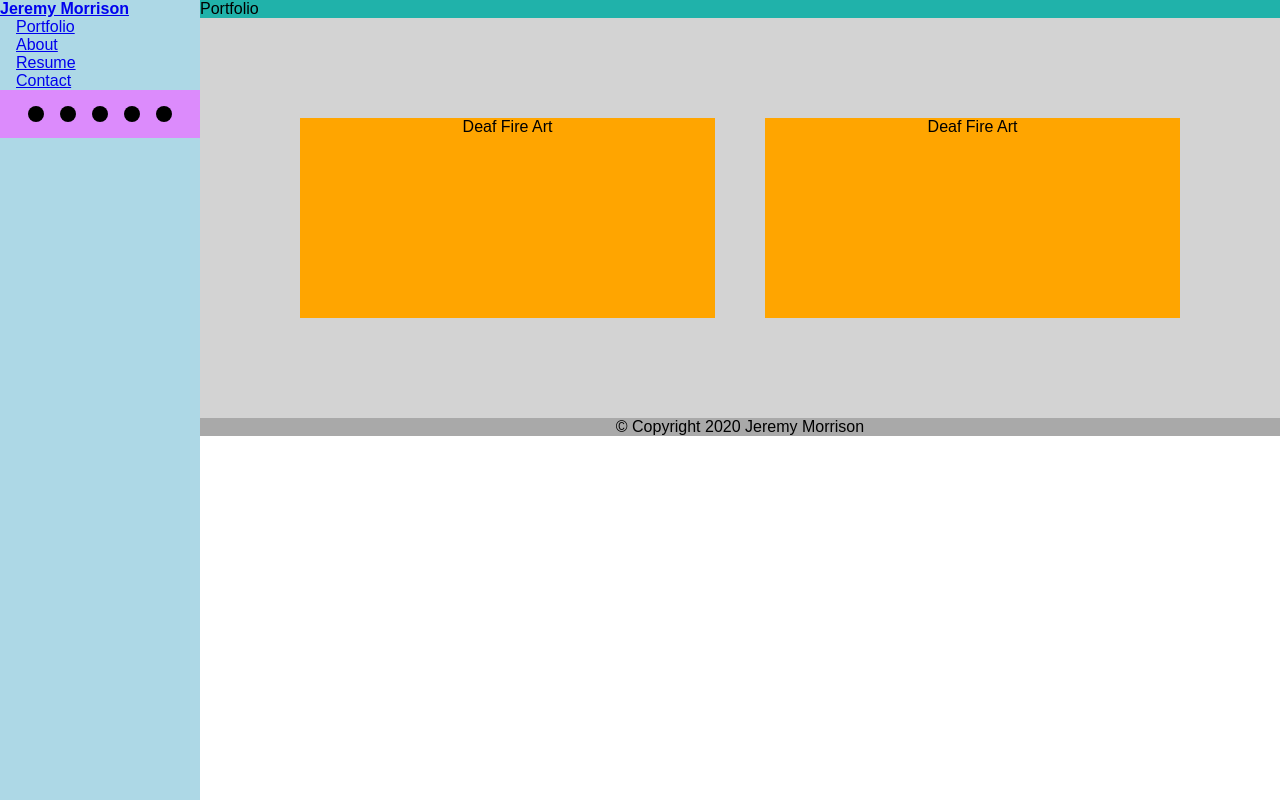
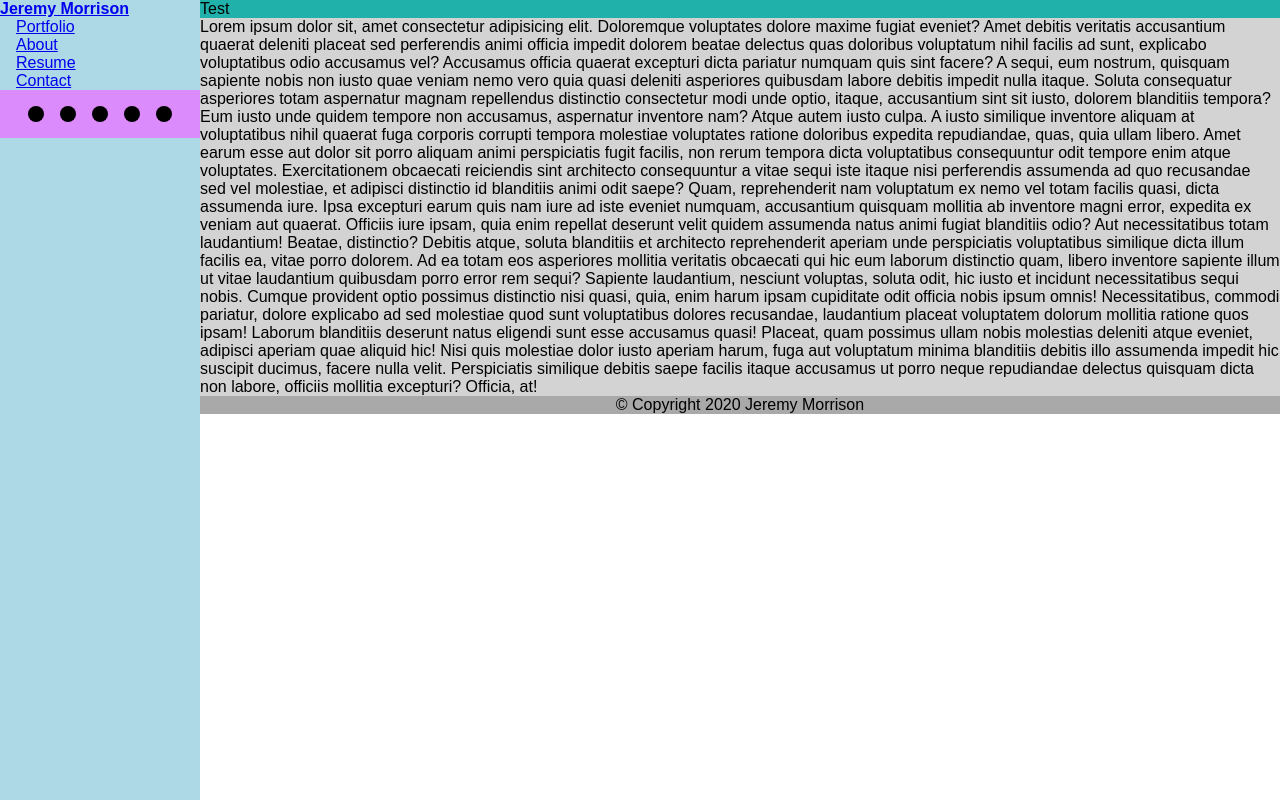
Before and after one commit to jemorriso/jeremymorrison.ca, a React (Create React App) app: page /portfolio/1 in a window 1280 px wide. Built offline with nearby package versions, Linux system fonts and the light colour scheme.

Commit message:
Add PortfolioItemDetail component and router logic

```diff
--- a/src/App.js
+++ b/src/App.js
@@ -12,6 +12,7 @@ import Portfolio from './components/Portfolio';
 import Resume from './components/Resume';
 import Contact from './components/Contact';
 import Landing from './components/Landing';
+import PortfolioItemDetail from './components/PortfolioItemDetail';
 
 import './css/reset.css';
 
@@ -68,6 +69,10 @@ class App extends React.Component {
               <Route path="/about">
                 <About />
               </Route>
+              {/* TODO: clean up routing order */}
+              <Route path="/portfolio/:portfolioDetail">
+                <PortfolioItemDetail />
+              </Route>
               <Route path="/portfolio">
                 <Portfolio />
               </Route>
--- a/src/components/Portfolio.js
+++ b/src/components/Portfolio.js
@@ -1,6 +1,13 @@
 import React from 'react';
 import styled from 'styled-components';
 import { v4 as uuidv4 } from 'uuid';
+import {
+  BrowserRouter as Router,
+  Switch,
+  Link,
+  Route,
+  useRouteMatch,
+} from 'react-router-dom';
 import SectionHeader from './SectionHeader';
 import PortfolioItem from './PortfolioItem';
 
@@ -23,6 +30,7 @@ class Portfolio extends React.Component {
             'Lorem ipsum dolor sit amet consectetur adipisicing elit. Error asperiores qui accusantium, fugiat non est incidunt nobis quis consequatur quidem labore, minima deleniti sed amet aut? Dolores quas ex odit temporibus nostrum, voluptatum beatae quidem nam ipsa veniam deleniti earum velit porro quis doloremque similique ducimus! Minima accusantium id quia.',
           url: 'www.deaf-fire-art.ca',
           source: 'https://github.com/JeMorriso/deaf-fire-art',
+          partial: 'dfa1',
         },
         {
           title: 'Deaf Fire Art',
@@ -30,6 +38,7 @@ class Portfolio extends React.Component {
             'Lorem ipsum dolor sit amet consectetur adipisicing elit. Error asperiores qui accusantium, fugiat non est incidunt nobis quis consequatur quidem labore, minima deleniti sed amet aut? Dolores quas ex odit temporibus nostrum, voluptatum beatae quidem nam ipsa veniam deleniti earum velit porro quis doloremque similique ducimus! Minima accusantium id quia.',
           url: 'www.deaf-fire-art.ca',
           source: 'https://github.com/JeMorriso/deaf-fire-art',
+          partial: 'dfa2',
         },
       ],
     };
@@ -43,16 +52,24 @@ class Portfolio extends React.Component {
         summary={item.summary}
         url={item.url}
         source={item.source}
+        partial={item.partial}
         key={uuidv4()}
       />
     ));
   }
 
   render() {
+    // const match = useRouteMatch();
     return (
       <section>
         <SectionHeader title="Portfolio" />
         <Grid>{this.renderItems()}</Grid>
+
+        <Switch>
+          <Route path="/portfolio/:portfolioDetail">
+            <h1>Hello world</h1>
+          </Route>
+        </Switch>
       </section>
     );
   }
--- a/src/components/PortfolioItem.js
+++ b/src/components/PortfolioItem.js
@@ -1,6 +1,13 @@
 import React from 'react';
 import styled from 'styled-components';
 import PropTypes from 'prop-types';
+import {
+  BrowserRouter as Router,
+  Switch,
+  Link,
+  Route,
+  useRouteMatch,
+} from 'react-router-dom';
 
 const Wrapper = styled.div`
   background-color: orange;
@@ -22,36 +29,35 @@ class PortfolioItem extends React.Component {
   };
 
   render() {
-    const { title } = this.props;
+    const { title, partial } = this.props;
     const { isHovered } = this.state;
     return (
       <Wrapper onMouseEnter={this.toggleHover} onMouseLeave={this.toggleHover}>
-        {isHovered ? <header>Hovered!</header> : <header>{title}</header>}
+        {isHovered ? (
+          <Link to={`/portfolio/${partial}`}>
+            <button type="button">Learn More</button>
+          </Link>
+        ) : (
+          // <header>Hovered!</header>
+          <header>{title}</header>
+        )}
         {/* <p>{props.summary}</p> */}
       </Wrapper>
     );
   }
 }
 
-// function PortfolioItem(props) {
-//   const { title } = props;
-//   return (
-//     <Wrapper>
-//       <header>{title}</header>
-//       {/* <p>{props.summary}</p> */}
-//     </Wrapper>
-//   );
-// }
-
 PortfolioItem.propTypes = {
   title: PropTypes.string.isRequired,
   summary: PropTypes.string.isRequired,
   url: PropTypes.string,
-  source: PropTypes.string.isRequired,
+  source: PropTypes.string,
+  partial: PropTypes.string.isRequired,
 };
 
 PortfolioItem.defaultProps = {
   url: '',
+  source: '',
 };
 
 export default PortfolioItem;
--- /dev/null
+++ b/src/components/PortfolioItemDetail.js
@@ -0,0 +1,59 @@
+import React from 'react';
+import styled from 'styled-components';
+import SectionHeader from './SectionHeader';
+
+function PortfolioItemDetail(props) {
+  return (
+    <section>
+      <SectionHeader title="Test" />
+      <p>
+        Lorem ipsum dolor sit, amet consectetur adipisicing elit. Doloremque
+        voluptates dolore maxime fugiat eveniet? Amet debitis veritatis
+        accusantium quaerat deleniti placeat sed perferendis animi officia
+        impedit dolorem beatae delectus quas doloribus voluptatum nihil facilis
+        ad sunt, explicabo voluptatibus odio accusamus vel? Accusamus officia
+        quaerat excepturi dicta pariatur numquam quis sint facere? A sequi, eum
+        nostrum, quisquam sapiente nobis non iusto quae veniam nemo vero quia
+        quasi deleniti asperiores quibusdam labore debitis impedit nulla itaque.
+        Soluta consequatur asperiores totam aspernatur magnam repellendus
+        distinctio consectetur modi unde optio, itaque, accusantium sint sit
+        iusto, dolorem blanditiis tempora? Eum iusto unde quidem tempore non
+        accusamus, aspernatur inventore nam? Atque autem iusto culpa. A iusto
+        similique inventore aliquam at voluptatibus nihil quaerat fuga corporis
+        corrupti tempora molestiae voluptates ratione doloribus expedita
+        repudiandae, quas, quia ullam libero. Amet earum esse aut dolor sit
+        porro aliquam animi perspiciatis fugit facilis, non rerum tempora dicta
+        voluptatibus consequuntur odit tempore enim atque voluptates.
+        Exercitationem obcaecati reiciendis sint architecto consequuntur a vitae
+        sequi iste itaque nisi perferendis assumenda ad quo recusandae sed vel
+        molestiae, et adipisci distinctio id blanditiis animi odit saepe? Quam,
+        reprehenderit nam voluptatum ex nemo vel totam facilis quasi, dicta
+        assumenda iure. Ipsa excepturi earum quis nam iure ad iste eveniet
+        numquam, accusantium quisquam mollitia ab inventore magni error,
+        expedita ex veniam aut quaerat. Officiis iure ipsam, quia enim repellat
+        deserunt velit quidem assumenda natus animi fugiat blanditiis odio? Aut
+        necessitatibus totam laudantium! Beatae, distinctio? Debitis atque,
+        soluta blanditiis et architecto reprehenderit aperiam unde perspiciatis
+        voluptatibus similique dicta illum facilis ea, vitae porro dolorem. Ad
+        ea totam eos asperiores mollitia veritatis obcaecati qui hic eum laborum
+        distinctio quam, libero inventore sapiente illum ut vitae laudantium
+        quibusdam porro error rem sequi? Sapiente laudantium, nesciunt voluptas,
+        soluta odit, hic iusto et incidunt necessitatibus sequi nobis. Cumque
+        provident optio possimus distinctio nisi quasi, quia, enim harum ipsam
+        cupiditate odit officia nobis ipsum omnis! Necessitatibus, commodi
+        pariatur, dolore explicabo ad sed molestiae quod sunt voluptatibus
+        dolores recusandae, laudantium placeat voluptatem dolorum mollitia
+        ratione quos ipsam! Laborum blanditiis deserunt natus eligendi sunt esse
+        accusamus quasi! Placeat, quam possimus ullam nobis molestias deleniti
+        atque eveniet, adipisci aperiam quae aliquid hic! Nisi quis molestiae
+        dolor iusto aperiam harum, fuga aut voluptatum minima blanditiis debitis
+        illo assumenda impedit hic suscipit ducimus, facere nulla velit.
+        Perspiciatis similique debitis saepe facilis itaque accusamus ut porro
+        neque repudiandae delectus quisquam dicta non labore, officiis mollitia
+        excepturi? Officia, at!
+      </p>
+    </section>
+  );
+}
+
+export default PortfolioItemDetail;
```
